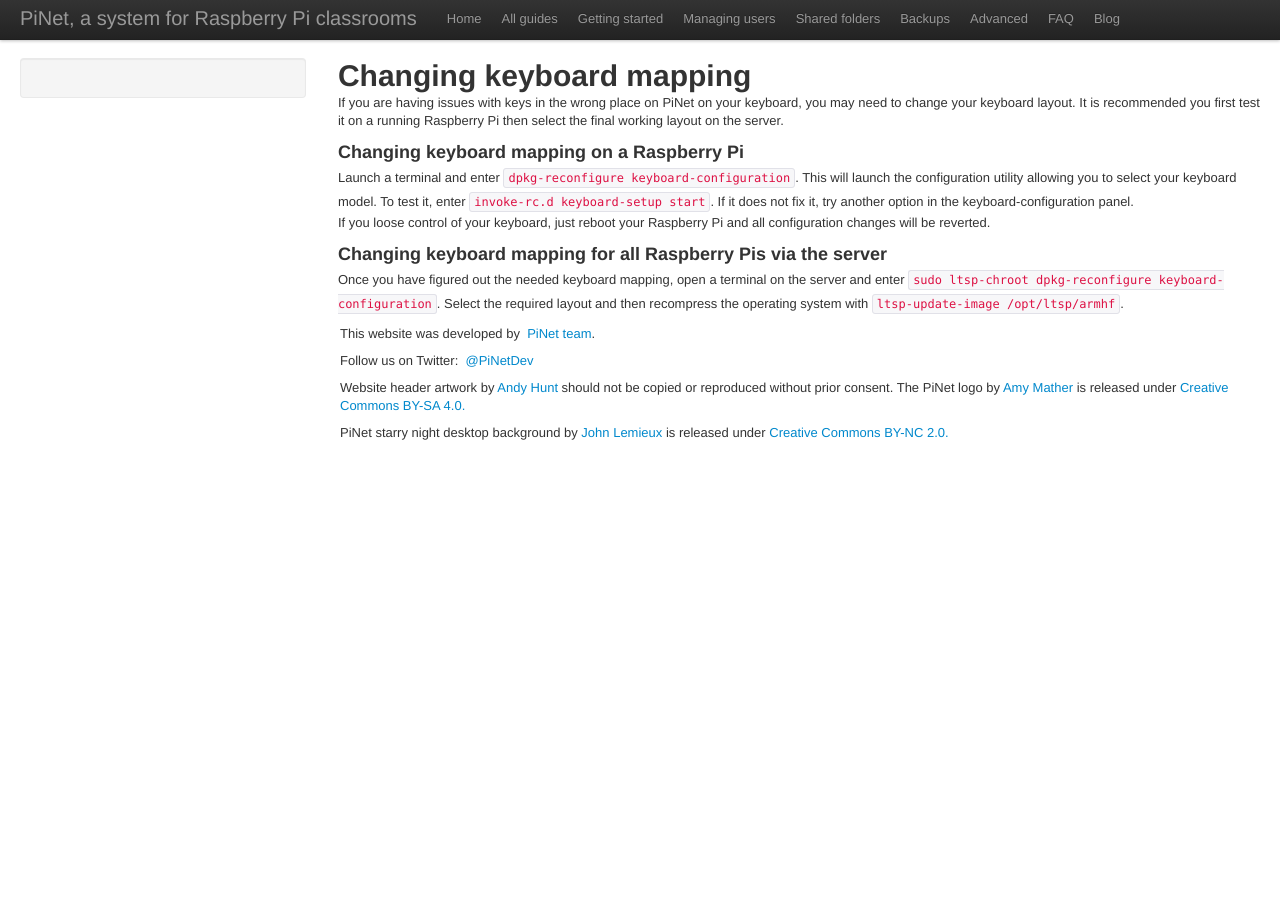
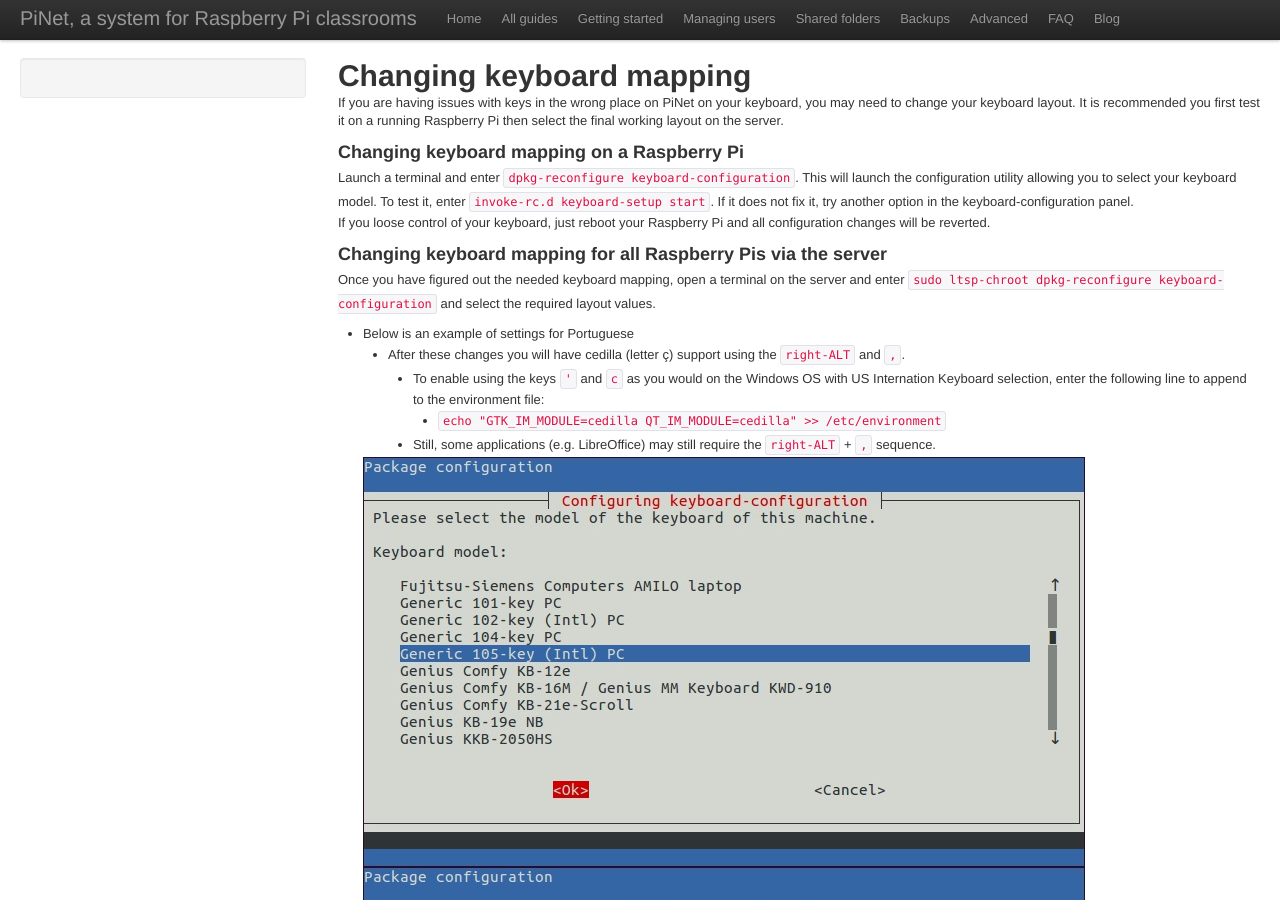
Before and after one commit to PiNet/PiNet.github.io, a Jekyll site: the page built from articles/advanced/keyboard-layout.md, in a window 1280 px wide and 900 px high. Built offline with Jekyll 4.4.1, drawn with Linux system fonts in a browser that asks for light colours; some web fonts are replaced; some of the changed text lies outside the part shown.

Commit message:
Add Portuguese keyboard example

````diff
--- a/articles/advanced/keyboard-layout.md
+++ b/articles/advanced/keyboard-layout.md
@@ -16,5 +16,19 @@
 If you loose control of your keyboard, just reboot your Raspberry Pi and all configuration changes will be reverted.
 
 ### Changing keyboard mapping for all Raspberry Pis via the server
-Once you have figured out the needed keyboard mapping, open a terminal on the server and enter ```sudo ltsp-chroot dpkg-reconfigure keyboard-configuration```.
-Select the required layout and then recompress the operating system with ```ltsp-update-image /opt/ltsp/armhf```.
+Once you have figured out the needed keyboard mapping, open a terminal on the server and enter ```sudo ltsp-chroot dpkg-reconfigure keyboard-configuration``` and select the required layout values.
+
+- Below is an example of settings for Portuguese
+  - After these changes you will have cedilla (letter ç) support using the ```right-ALT``` and ```,```.
+    - To enable using the keys ```'``` and ```c``` as you would on the Windows OS with US Internation Keyboard selection, enter the following line to append to the environment file:
+      - ```echo "GTK_IM_MODULE=cedilla QT_IM_MODULE=cedilla" >> /etc/environment```
+    - Still, some applications (e.g. LibreOffice) may still require the ```right-ALT``` + ```,``` sequence.
+
+  ![](/assets/images/dpkg-reconfigure/keyboard-configuration/pt.keyboard-configuration_01.jpg)
+  ![](/assets/images/dpkg-reconfigure/keyboard-configuration/pt.keyboard-configuration_02.jpg)
+  ![](/assets/images/dpkg-reconfigure/keyboard-configuration/pt.keyboard-configuration_03.jpg)
+  ![](/assets/images/dpkg-reconfigure/keyboard-configuration/pt.keyboard-configuration_04.jpg)
+  ![](/assets/images/dpkg-reconfigure/keyboard-configuration/pt.keyboard-configuration_05.jpg)
+
+
+Finally, recompress the operating system with ```ltsp-update-image /opt/ltsp/armhf```.
````
Also changed, not shown: assets/images/dpkg-reconfigure/keyboard-configuration/pt.keyboard-configuration_01.jpg (added), assets/images/dpkg-reconfigure/keyboard-configuration/pt.keyboard-configuration_02.jpg (added), assets/images/dpkg-reconfigure/keyboard-configuration/pt.keyboard-configuration_03.jpg (added), assets/images/dpkg-reconfigure/keyboard-configuration/pt.keyboard-configuration_04.jpg (added), assets/images/dpkg-reconfigure/keyboard-configuration/pt.keyboard-configuration_05.jpg (added).
